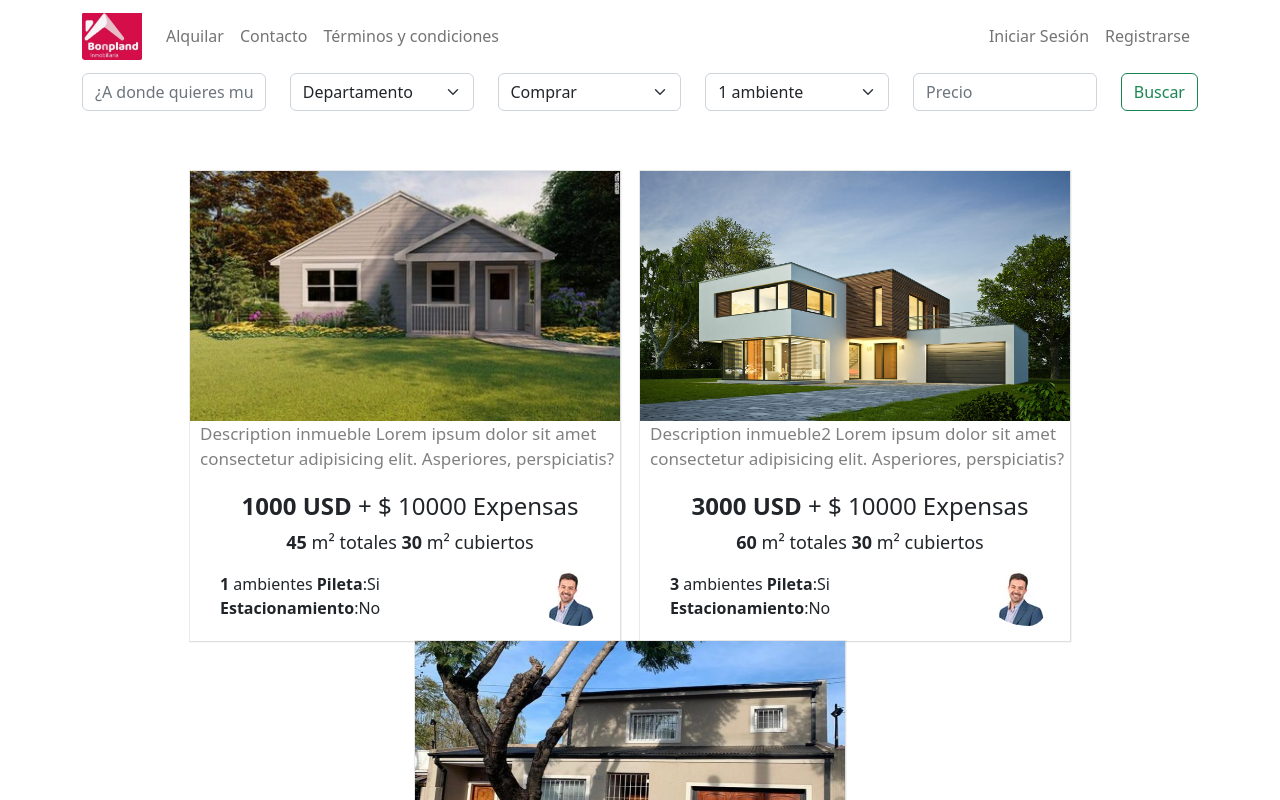
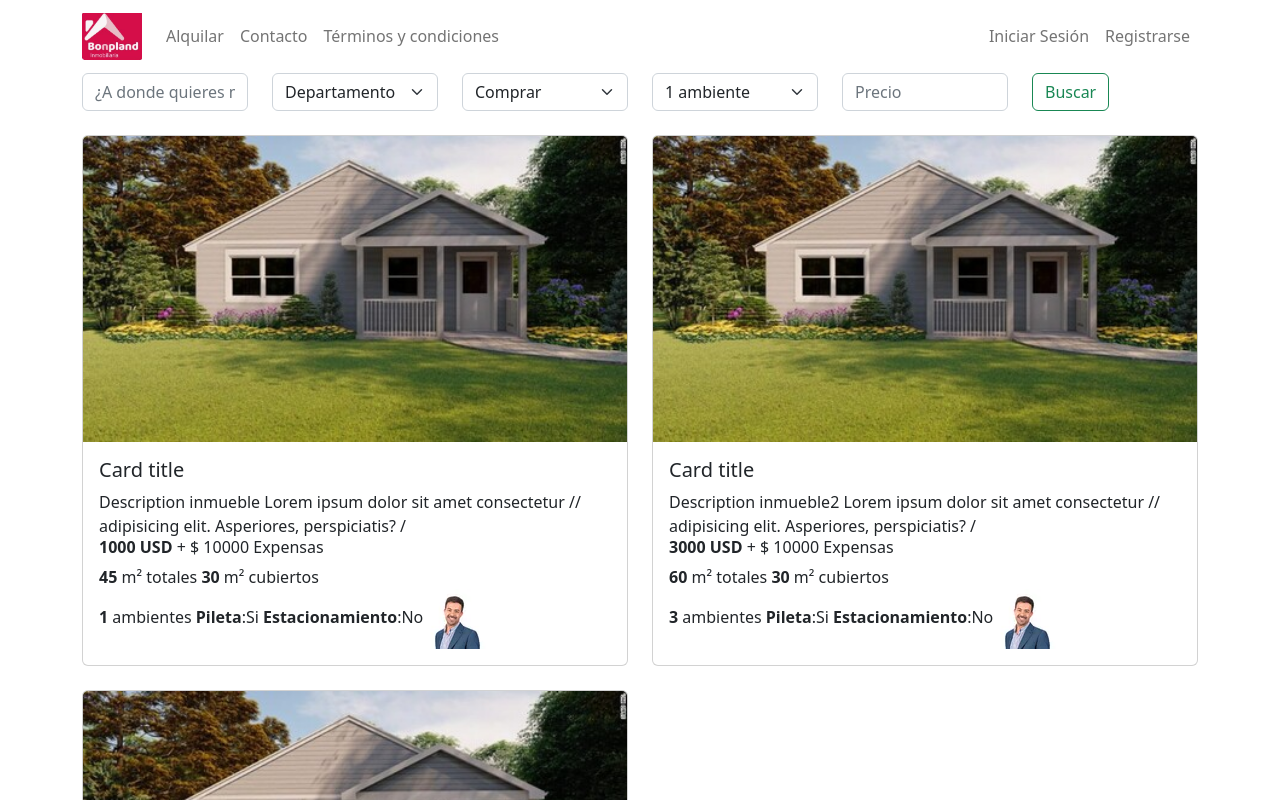
Before and after one commit to fernandobouchet/inmobiliaria-front, a React (Vite) app: page / in a window 1280 px wide. Shown: the top 800 px of the page. Built offline with nearby package versions, Linux system fonts and the light colour scheme.

Commit message:
Modificado Property por 'Cards' de bootstrap y otros ajustes

```diff
--- a/components/SearchBar/SearchBar.jsx
+++ b/components/SearchBar/SearchBar.jsx
@@ -27,7 +27,7 @@ const SearchBar = () => {
   return (
     <Container>
       <Form>
-        <Row>
+        <Row xs={1} md={6}>
           <Col>
             <Form.Control
               placeholder="¿A donde quieres mudarte?"
--- a/components/inmuebles/Property/Property.jsx
+++ b/components/inmuebles/Property/Property.jsx
@@ -1,42 +1,75 @@
-import React from "react";
-import "./property.css";
+import React from 'react';
+import Card from 'react-bootstrap/Card';
+import Col from 'react-bootstrap/Col';
 
 const Property = ({ inmueble, image }) => {
-
-
   return (
-    <div className="inmueble">
-      <div className="images">
-        <img src={inmueble.image} alt="" />
-      </div>
-      <div className="inmueble-container">
-        <div className="description">
-          {inmueble.description} Lorem ipsum dolor sit amet consectetur
-          adipisicing elit. Asperiores, perspiciatis?
-        </div>
+    <Col>
+      <Card>
+        <Card.Img variant="top" src={inmueble.image} />
+        <Card.Body>
+          <Card.Title>Card title</Card.Title>
+          <Card.Text>
+            {inmueble.description} Lorem ipsum dolor sit amet consectetur //
+            adipisicing elit. Asperiores, perspiciatis? /{' '}
             <div className="price">
-          <h4>
+              <h6>
                 <b>
                   {inmueble.price}
-              {inmueble.typeMoney || " USD"}{" "}
+                  {inmueble.typeMoney || ' USD'}{' '}
                 </b>
-            + $ 10000 Expensas{" "}
-          </h4>
+                + $ 10000 Expensas{' '}
+              </h6>
             </div>
             <div className="meters">
               <label>
-            <b>{inmueble.maxSquareMeters}</b> m² totales <b>{inmueble.minSquareMeters}</b> m² cubiertos
+                <b>{inmueble.maxSquareMeters}</b> m² totales{' '}
+                <b>{inmueble.minSquareMeters}</b> m² cubiertos
               </label>
             </div>
             <div className="commodities">
               <label>
-            <b>{inmueble.numbeOfAmbients}</b> ambientes <b>Pileta</b>:Si{" "}
+                <b>{inmueble.numbeOfAmbients}</b> ambientes <b>Pileta</b>:Si{' '}
                 <b>Estacionamiento</b>:No
               </label>
               <img src={inmueble.user} />
             </div>
-      </div>
-    </div>
+          </Card.Text>
+        </Card.Body>
+      </Card>
+    </Col>
+    // <div className="inmueble">
+    //   <div className="images">
+    //     <img src={inmueble.image} alt="" />
+    //   </div>
+    //   <div className="inmueble-container">
+    //     <div className="description">
+    //       {inmueble.description} Lorem ipsum dolor sit amet consectetur
+    //       adipisicing elit. Asperiores, perspiciatis?
+    //     </div>
+    //     <div className="price">
+    //       <h4>
+    //         <b>
+    //           {inmueble.price}
+    //           {inmueble.typeMoney || " USD"}{" "}
+    //         </b>
+    //         + $ 10000 Expensas{" "}
+    //       </h4>
+    //     </div>
+    //     <div className="meters">
+    //       <label>
+    //         <b>{inmueble.maxSquareMeters}</b> m² totales <b>{inmueble.minSquareMeters}</b> m² cubiertos
+    //       </label>
+    //     </div>
+    //     <div className="commodities">
+    //       <label>
+    //         <b>{inmueble.numbeOfAmbients}</b> ambientes <b>Pileta</b>:Si{" "}
+    //         <b>Estacionamiento</b>:No
+    //       </label>
+    //       <img src={inmueble.user} />
+    //     </div>
+    //   </div>
+    // </div>
   );
 };
 
--- a/components/inmuebles/Property/property.css
+++ /dev/null
@@ -1,48 +0,0 @@
-.inmueble{
-    width: 430px;
-    height: 470px;
-    margin-right: 20px;
-    box-shadow: 0.3px 0.3px 0.3px 1px rgba(136, 136, 136, 0.267);
-    -webkit-box-shadow: 0.3px 0.3px 0.3px 1px rgba(136, 136, 136, 0.267);
-    -moz-box-shadow: 0.3px 0.3px 0.3px 1px rgba(136, 136, 136, 0.267);
-}
-
-.images > img{
-    width: 430px;
-    height: 250px;
-}
-
-.description{
-    padding-left: 10px ;
-    color: grey;
-    font-size: 17px;
-}
-
-.meters{
-    font-size: 18px;
-    padding-left: 10px ;
-    text-align: center;
-}
-
-.commodities{
-    display: flex;
-    justify-content: space-between;
-    margin-top: 10px;
-    padding-left: 30px ;
-    align-items: center;
-}
-
-.commodities > img{
-    border-radius: 50%;
-    padding-right: 20px;
-}
-
-.price{
-    margin-top: 20px;
-    padding-left: 10px ;
-    text-align: center;
-}
-
-.inmueble-container{
-    cursor: pointer;
-}
--- a/components/inmuebles/PropertyList/PropertyList.jsx
+++ b/components/inmuebles/PropertyList/PropertyList.jsx
@@ -1,17 +1,20 @@
-import React from 'react'
-import { inmuebles, useFetch } from '../../../services/inmueble'
-import Property from '../Property/Property'
-import "./propertylist.css"
+import React from 'react';
+import { inmuebles, useFetch } from '../../../services/inmueble';
+import Property from '../Property/Property';
+import Row from 'react-bootstrap/Row';
+import { Container } from 'react-bootstrap';
 
 const PropertyList = () => {
   //const {status, data} = useFetch();
   return (
-       <div className="listPropertys">
-       {inmuebles.map(inmueble=>
+    <Container className="mx-auto py-4">
+      <Row xs={1} md={2} className="g-4">
+        {inmuebles.map((inmueble) => (
           <Property inmueble={inmueble} key={inmueble.description} />
-        )}
-       </div>
-  )
-}
+        ))}
+      </Row>
+    </Container>
+  );
+};
 
-export default PropertyList
+export default PropertyList;
--- a/components/usuario/Register.jsx
+++ b/components/usuario/Register.jsx
@@ -10,7 +10,6 @@ const register = () => {
   const [formData, setFormData] = useState({
     firstName: '',
     lastName: '',
-    userName: '',
     email: '',
     password: '',
   });
--- a/services/inmueble.js
+++ b/services/inmueble.js
@@ -1,40 +1,42 @@
-import axios from 'axios'
+import axios from 'axios';
 import { useState } from 'react';
-import image from '../components/inmuebles/img/foto1.jpeg'
-import image2 from '../components/inmuebles/img/foto2.jpeg'
-import image3 from '../components/inmuebles/img/foto3.jpg'
-import agent from "../components/inmuebles/img/agent.png"
-const baseUrl = ''
+import image from '../components/inmuebles/img/foto1.jpeg';
 
-export const inmuebles = [{
-    "description":"Description inmueble",
-    "title":"Titulo inmueble",
-    "price":1000,
-    "numbeOfAmbients":1,
-    "minSquareMeters":30,
-    "maxSquareMeters":45,
-    "image":image,
-    "user":agent
-},{
-    "description":"Description inmueble2",
-    "title":"Titulo inmueble2",
-    "price":3000,
-    "numbeOfAmbients":3,
-    "minSquareMeters":30,
-    "maxSquareMeters":60,
-    "image":image2,
-    "user":agent
-}, {
-    "description":"Description inmueble3",
-    "title":"Titulo inmueble3",
-    "price":2000,
-    "numbeOfAmbients":2,
-    "minSquareMeters":20,
-    "maxSquareMeters":40,
-    "image":image3,
-    "user":agent
- }
-]
+import agent from '../components/inmuebles/img/agent.png';
+const baseUrl = '';
+
+export const inmuebles = [
+  {
+    description: 'Description inmueble',
+    title: 'Titulo inmueble',
+    price: 1000,
+    numbeOfAmbients: 1,
+    minSquareMeters: 30,
+    maxSquareMeters: 45,
+    image: image,
+    user: agent,
+  },
+  {
+    description: 'Description inmueble2',
+    title: 'Titulo inmueble2',
+    price: 3000,
+    numbeOfAmbients: 3,
+    minSquareMeters: 30,
+    maxSquareMeters: 60,
+    image: image,
+    user: agent,
+  },
+  {
+    description: 'Description inmueble3',
+    title: 'Titulo inmueble3',
+    price: 2000,
+    numbeOfAmbients: 2,
+    minSquareMeters: 20,
+    maxSquareMeters: 40,
+    image: image,
+    user: agent,
+  },
+];
 
 export const useFetch = (url) => {
   const [status, setStatus] = useState('idle');
```
Also changed, not shown: components/inmuebles/img/foto2.jpeg (deleted), components/inmuebles/img/foto3.jpg (deleted). Lines whose indentation alone changed are shown as unchanged.
